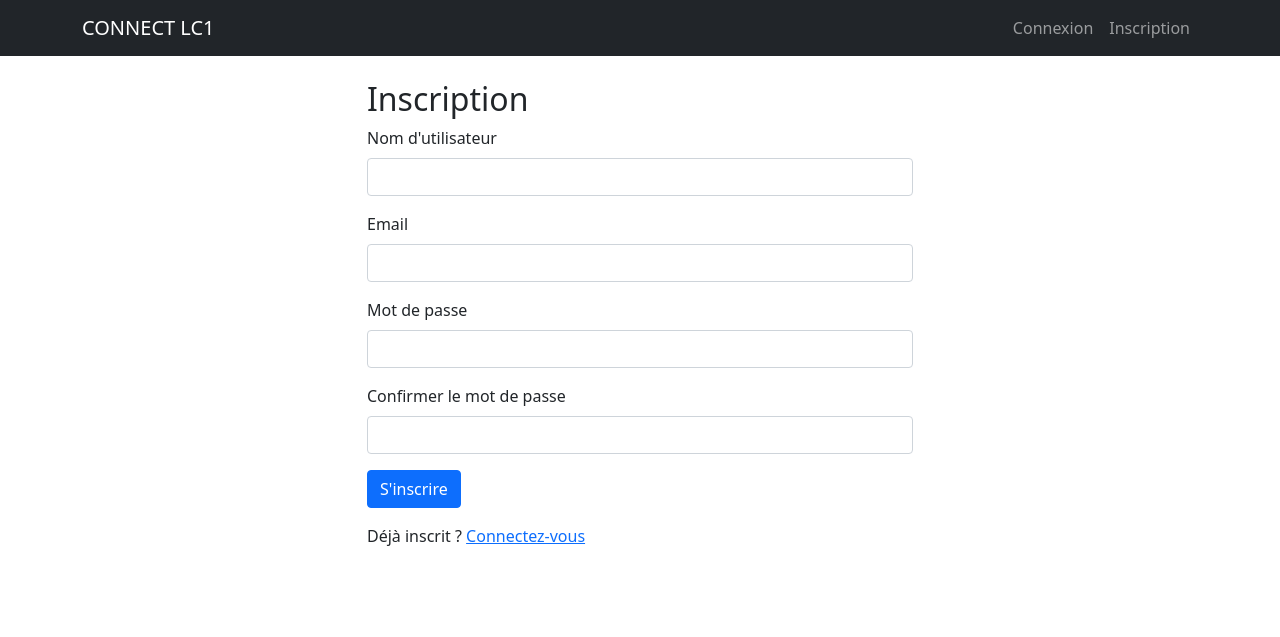
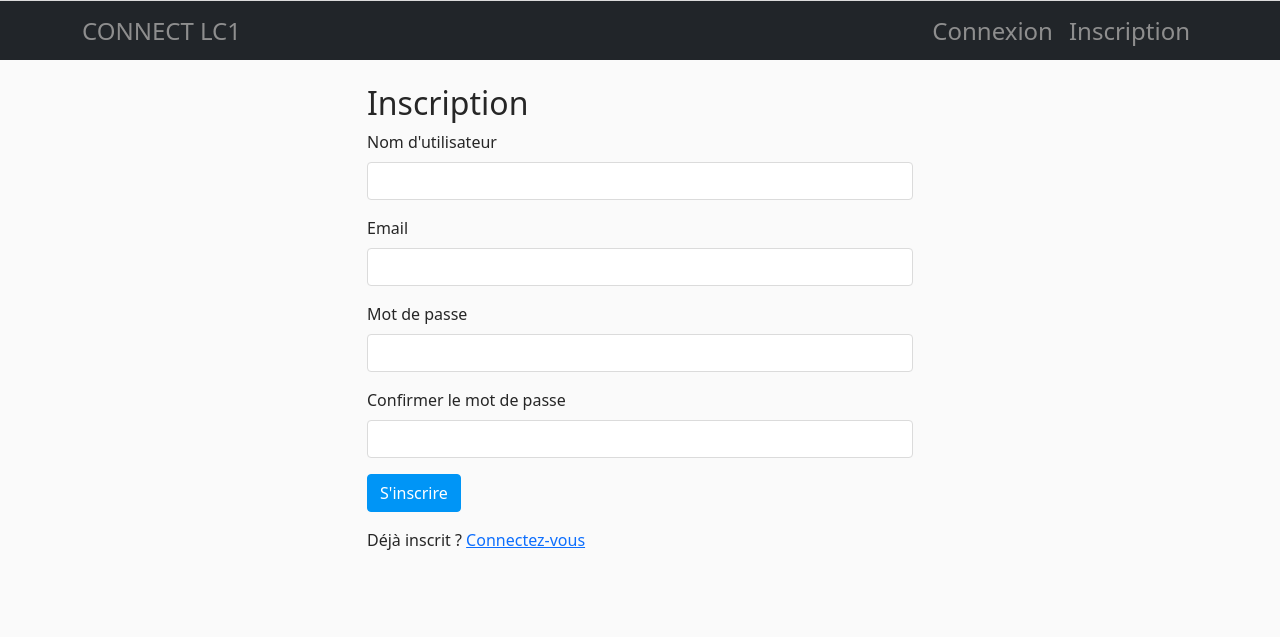
Before and after one commit to nephluhembwe0-hash/connect-lc1, a Flask app: page /register in a window 1280 px wide. Shown: the top 637 px of the page. Run offline with Flask 3, Linux system fonts and the light colour scheme.

Commit message:
ajout style.css

```diff
--- a/app/static/css/style.css
+++ b/app/static/css/style.css
@@ -1,3 +1,13 @@
+body {
+    background-color: var(--bg-color) !important;
+    color: var(--text-color) !important;
+}
+
+.card {
+    background-color: var(--card-bg) !important;
+    border-color: var(--border-color) !important;
+    color: var(--text-color) !important;
+}
 /* ===== VARIABLES POUR LES MODES ===== */
 :root {
     --bg-color: #fafafa;
@@ -6,6 +16,9 @@
     --border-color: #dbdbdb;
     --primary-color: #0095f6;
     --secondary-color: #8e8e8e;
+    --navbar-bg: #ffffff;
+    --fab-bg: #25d366;
+    --fab-color: white;
 }
 
 /* Mode Offline : désaturation et couleurs atténuées */
@@ -16,25 +29,136 @@ body.offline {
     --border-color: #e0e0e0;
     --primary-color: #a0a0a0;
     --secondary-color: #b0b0b0;
+    --navbar-bg: #f5f5f5;
+    --fab-bg: #a0a0a0;
     filter: grayscale(20%);
     transition: filter 0.3s ease, background-color 0.3s ease;
 }
 
-/* Application des variables aux éléments de base */
+/* ===== STYLES DE BASE ===== */
 body {
-    background-color: var(--bg-color);
-    color: var(--text-color);
+    background-color: var(--bg-color) !important;
+    color: var(--text-color) !important;
     font-family: -apple-system, BlinkMacSystemFont, 'Segoe UI', Roboto, sans-serif;
     margin: 0;
     padding: 0;
     transition: background-color 0.3s ease, color 0.3s ease;
+    padding-bottom: 70px; /* Pour laisser de la place à la navbar en bas */
 }
 
-/* Exemple pour les cartes (tu pourras les styliser plus tard) */
-.card {
-    background-color: var(--card-bg);
-    border: 1px solid var(--border-color);
-    border-radius: 8px;
-    padding: 16px;
+/* ===== NAVBAR EN BAS (STYLE INSTAGRAM) ===== */
+.navbar {
+    background-color: var(--navbar-bg) !important;
+    border-top: 1px solid var(--border-color);
+    position: fixed;
+    bottom: 0;
+    left: 0;
+    width: 100%;
+    height: 60px;
+    display: flex;
+    align-items: center;
+    justify-content: space-around;
+    z-index: 1000;
     transition: inherit;
 }
+
+.navbar a, .navbar button {
+    color: var(--secondary-color) !important;
+    font-size: 24px;
+    background: none;
+    border: none;
+    cursor: pointer;
+    transition: color 0.2s ease;
+    text-decoration: none;
+}
+
+.navbar a:hover, .navbar button:hover {
+    color: var(--primary-color) !important;
+    transform: translateY(-2px);
+}
+
+.navbar .user-info {
+    font-size: 14px;
+    color: var(--text-color) !important;
+    display: flex;
+    align-items: center;
+    gap: 8px;
+}
+
+/* ===== BOUTON D'ACTION FLOTTANT (FAB) STYLE WHATSAPP ===== */
+.fab {
+    position: fixed;
+    bottom: 80px; /* juste au-dessus de la navbar */
+    right: 20px;
+    width: 56px;
+    height: 56px;
+    border-radius: 50%;
+    background-color: var(--fab-bg) !important;
+    color: var(--fab-color) !important;
+    border: none;
+    box-shadow: 0 4px 12px rgba(0, 0, 0, 0.2);
+    cursor: pointer;
+    display: flex;
+    align-items: center;
+    justify-content: center;
+    font-size: 24px;
+    transition: transform 0.2s ease, box-shadow 0.2s ease;
+    z-index: 1100;
+    animation: float 3s ease-in-out infinite;
+}
+
+.fab:hover {
+    transform: scale(1.1);
+    box-shadow: 0 6px 16px rgba(0, 0, 0, 0.3);
+}
+
+.fab:active {
+    animation: bounce 0.3s ease;
+}
+
+@keyframes bounce {
+    0%, 100% { transform: scale(1); }
+    50% { transform: scale(1.2); }
+}
+
+@keyframes float {
+    0% { transform: translateY(0); }
+    50% { transform: translateY(-5px); }
+    100% { transform: translateY(0); }
+}
+
+/* ===== CARTES STYLE INSTAGRAM ===== */
+.card, .card-body {
+    background-color: var(--card-bg) !important;
+    border: 1px solid var(--border-color) !important;
+    border-radius: 12px;
+    padding: 16px;
+    margin-bottom: 16px;
+    box-shadow: 0 2px 8px rgba(0,0,0,0.02);
+    transition: inherit;
+    color: var(--text-color) !important;
+}
+
+/* ===== FORMULAIRES ===== */
+input, textarea {
+    border: 1px solid var(--border-color) !important;
+    border-radius: 8px;
+    padding: 12px;
+    width: 100%;
+    background-color: var(--card-bg) !important;
+    color: var(--text-color) !important;
+    transition: inherit;
+}
+
+.btn-primary {
+    background-color: var(--primary-color) !important;
+    border-color: var(--primary-color) !important;
+    color: white !important;
+}
+
+/* ===== MODE OFFLINE : CACHER CERTAINS ÉLÉMENTS ===== */
+body.offline .post-form,
+body.offline .gdrive-link,
+body.offline .fab {
+    display: none !important;
+}
```
